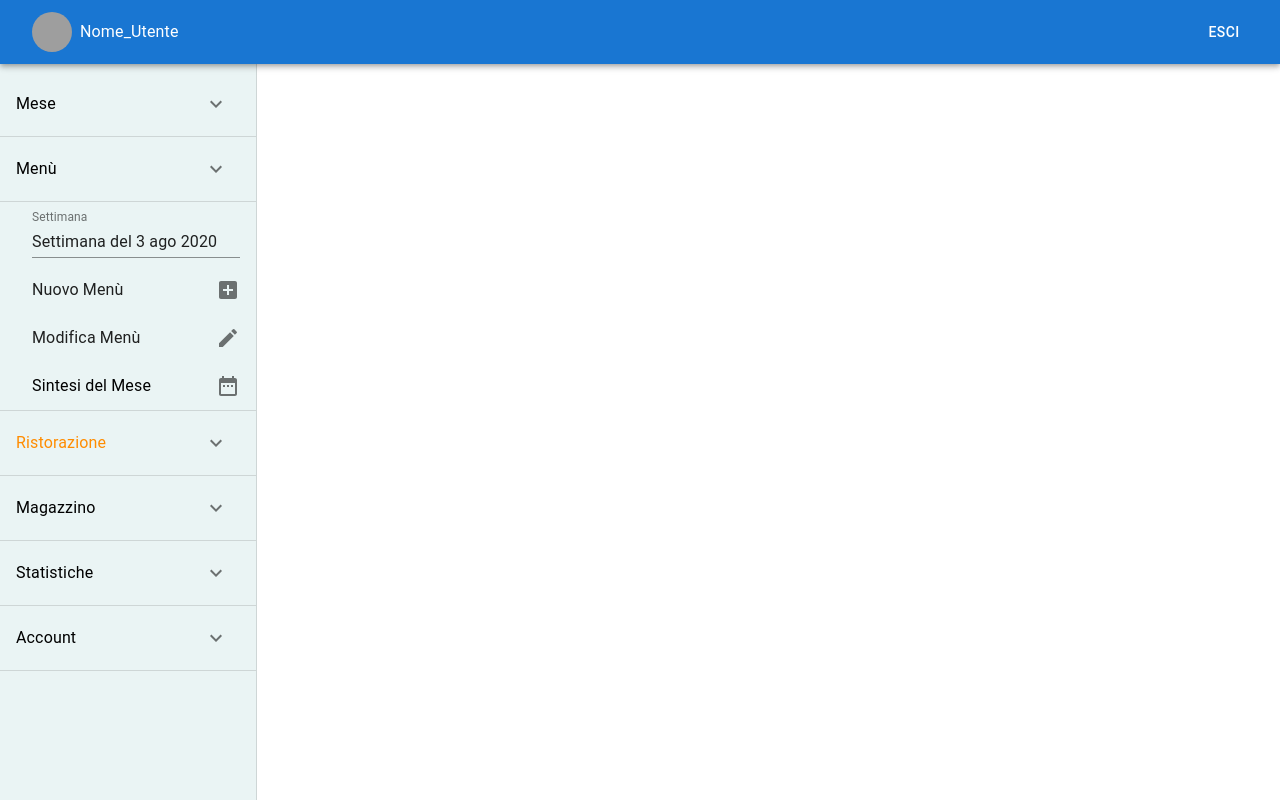
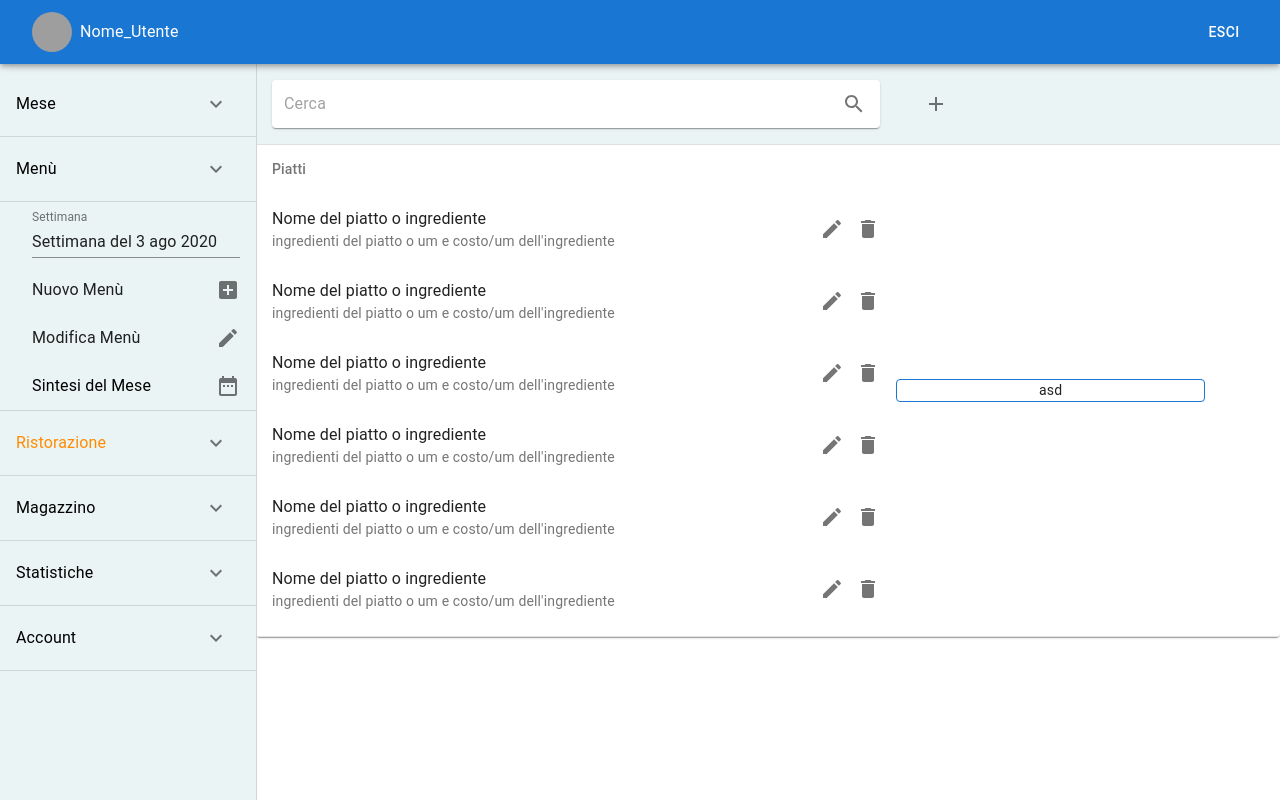
Before and after one commit to tvasari/gestionale_mensa, a React (Create React App) app: page /Ristorazione in a window 1280 px wide. Built offline with nearby package versions, Linux system fonts and the light colour scheme; grey boxes are pictures that could not be loaded.

Commit message:
aggiunta pagina risotrazione

```diff
--- /dev/null
+++ b/src/components/RistorazioneCmp/AddForm.js
@@ -0,0 +1,31 @@
+import React from 'react';
+import { makeStyles } from '@material-ui/core/styles';
+import Paper from '@material-ui/core/Paper';
+import Box from '@material-ui/core/Box';
+
+
+
+const useStyles = makeStyles(theme => ({
+    container: {
+      maxHeight: '90vh',
+      overflow: 'auto',
+      width: '80%',
+      padding: 0
+    }
+}));
+
+const AddForm  = () => {
+    const classes = useStyles();
+
+    return(
+        <Box className={classes.container} borderColor="#1976d2">
+            {props => (
+                <Paper {...props} variant="outlined">
+                    <div>asd</div>
+                </Paper>
+            )}
+        </Box>
+    );
+}
+
+export default AddForm;
--- /dev/null
+++ b/src/components/RistorazioneCmp/Item.js
@@ -0,0 +1,29 @@
+import React from 'react';
+import ListItem from '@material-ui/core/ListItem';
+import ListItemSecondaryAction from '@material-ui/core/ListItemSecondaryAction';
+import ListItemText from '@material-ui/core/ListItemText';
+import IconButton from '@material-ui/core/IconButton';
+import DeleteIcon from '@material-ui/icons/Delete';
+import EditIcon from '@material-ui/icons/Edit';
+
+
+const Item = () => {
+    return(
+        <ListItem>
+            <ListItemText
+                primary="Nome del piatto o ingrediente"
+                secondary="ingredienti del piatto o um e costo/um dell'ingrediente"
+            />
+            <ListItemSecondaryAction>
+                <IconButton edge="end">
+                    <EditIcon />
+                </IconButton>
+                <IconButton edge="end">
+                    <DeleteIcon />
+                </IconButton>
+            </ListItemSecondaryAction>
+        </ListItem>
+    );
+}
+
+export default Item;
--- /dev/null
+++ b/src/components/RistorazioneCmp/ItemList.js
@@ -0,0 +1,60 @@
+import React from 'react';
+import { makeStyles } from '@material-ui/core/styles';
+import List from '@material-ui/core/List';
+import ListSubheader from '@material-ui/core/ListSubheader';
+import Item from './Item';
+
+const useStyles = makeStyles((theme) => ({
+    root: {
+      width: '100%',
+      maxWidth: 640,
+      backgroundColor: theme.palette.background.paper,
+      position: 'relative',
+      overflow: 'auto',
+      maxHeight: 483,
+    },
+    listSection: {
+      backgroundColor: 'inherit',
+    },
+    ul: {
+      backgroundColor: 'inherit',
+      padding: 0,
+    },
+  }));
+
+const ItemList = () => {
+    const classes = useStyles();
+
+    return(
+        <List className={classes.root} subheader={<li />}>
+            <ListSubheader>{`Piatti`}</ListSubheader>
+            {
+                [0, 1, 2, 3].map((sectionId) => (
+                    <li key={`section-${sectionId}`} className={classes.listSection}>
+                        <ul className={classes.ul}>
+
+                            {[0, 1, 2].map((item) => (
+                                <Item key={`item-${sectionId}-${item}`} />
+                            ))}
+                        </ul>
+                    </li>
+                ))
+            }
+            <ListSubheader>{`Ingredienti`}</ListSubheader>
+            {
+                [0, 1, 2, 3].map((sectionId) => (
+                    <li key={`section-${sectionId}`} className={classes.listSection}>
+                        <ul className={classes.ul}>
+
+                            {[0, 1, 2].map((item) => (
+                                <Item key={`item-${sectionId}-${item}`} />
+                            ))}
+                        </ul>
+                    </li>
+                ))
+            }
+        </List>
+    );
+}
+
+export default ItemList;
--- /dev/null
+++ b/src/components/RistorazioneCmp/SearchBar.js
@@ -0,0 +1,41 @@
+import React from 'react';
+import InputBase from '@material-ui/core/InputBase';
+import Paper from '@material-ui/core/Paper';
+import IconButton from '@material-ui/core/IconButton';
+import SearchIcon from '@material-ui/icons/Search';
+import { makeStyles } from '@material-ui/core/styles';
+
+const useStyles = makeStyles((theme) => ({
+    root: {
+      padding: '2px 4px',
+      display: 'flex',
+      alignItems: 'center',
+      width: 600,
+    },
+    input: {
+      marginLeft: theme.spacing(1),
+      flex: 1,
+    },
+    iconButton: {
+      padding: 10,
+    }
+  }));
+
+const SearchBar = () => {
+    const classes = useStyles();
+
+    return(
+        <Paper component="form" className={classes.root}>
+            <InputBase
+                className={classes.input}
+                placeholder="Cerca"
+                inputProps={{ 'aria-label': 'search google maps' }}
+            />
+            <IconButton type="submit" className={classes.iconButton} aria-label="search">
+                <SearchIcon />
+            </IconButton>
+        </Paper>
+    );
+}
+
+export default SearchBar;
--- /dev/null
+++ b/src/components/RistorazioneCmp/Toolbar.js
@@ -0,0 +1,33 @@
+import React from 'react';
+import { makeStyles } from '@material-ui/core/styles';
+import IconButton from '@material-ui/core/IconButton';
+import TableRow from '@material-ui/core/TableRow';
+import TableCell from '@material-ui/core/TableCell';
+import AddIcon from '@material-ui/icons/Add';
+import SearchBar from './SearchBar';
+
+const useStyles = makeStyles(theme => ({
+    headerCell: {
+      backgroundColor: '#eaf4f4',
+
+    }
+}));
+
+const Toolbar = () => {
+    const classes = useStyles();
+
+    return(
+        <TableRow>
+            <TableCell style={{width: '100px'}} className={classes.headerCell}>
+                <SearchBar />
+            </TableCell>
+            <TableCell className={classes.headerCell}>
+                <IconButton>
+                    <AddIcon />
+                </IconButton>
+            </TableCell>
+        </TableRow>
+    );
+}
+
+export default Toolbar;
--- a/src/components/SintesiMese/HeaderSintesiMese.js
+++ b/src/components/SintesiMese/HeaderSintesiMese.js
@@ -19,24 +19,26 @@ const useStyles = makeStyles(theme => ({
     }
   }));
 
-const HeaderCostoPasto = ({ colSpan }) => {
+const HeaderSintesiMese = ({ colSpan }) => {
     const classes = useStyles();
 
     return(
         <TableRow>
-            <TableCell colSpan={colSpan} align="left" className={classes.headerCell}>
-                <div style={{display: 'flex', alignItems: 'flex-end', justifyContent: 'space-between', width: '20vw'}}>
+            <TableCell colSpan={2} align="left" className={classes.headerCell}>
+                <div>
                     <IconButton style={{padding: 0}}>
                       <NavLink style={{color: '#1976d2'}} to="/Menù">
                           <KeyboardBackspaceIcon/>
                       </NavLink>
                     </IconButton>
-                    <Selector type='Mese'/>
-                    <Selector type='Anno'/>
                 </div>
             </TableCell>
-          </TableRow>
+            <TableCell colSpan={colSpan} className={classes.headerCell}>
+                <Selector type='Mese'/>
+                <Selector type='Anno'/>
+            </TableCell>
+        </TableRow>
     );
 }
 
-export default HeaderCostoPasto;
+export default HeaderSintesiMese;
--- a/src/containers/App/App.js
+++ b/src/containers/App/App.js
@@ -7,6 +7,7 @@ import MonthlyTable from '../../components/MonthlyTable/MonthlyTable';
 import MenuTable from '../../components/MenuTable/MenuTable';
 import CostoPasto from '../CostoPasto/CostoPasto';
 import SintesiMese from '../../components/SintesiMese/SintesiMese';
+import Ristorazione from '../Ristorazione/Ristorazione';
 
 class App extends Component {
 
@@ -16,11 +17,12 @@ class App extends Component {
         <BrowserRouter>
           <Navbar />
           <Switch>
-            <Route exact path="/" component={MonthlyTable} />
+            <Route exact path="/Gestionale_Mensa" component={MonthlyTable} />
             <Route exact path="/Mese" component={MonthlyTable} />
             <Route path="/Menù" component={MenuTable} />
             <Route path="/CostoPasto" component={CostoPasto} />
             <Route path="/SintesiMese" component={SintesiMese} />
+            <Route path="/Ristorazione" component={Ristorazione} />
           </Switch>
         </BrowserRouter>
       </div>
--- /dev/null
+++ b/src/containers/Ristorazione/Ristorazione.js
@@ -0,0 +1,43 @@
+import React from 'react';
+import { makeStyles } from '@material-ui/core/styles';
+import TableContainer from '@material-ui/core/TableContainer';
+import Table from '@material-ui/core/Table';
+import TableHead from '@material-ui/core/TableHead';
+import TableBody from '@material-ui/core/TableBody';
+import TableRow from '@material-ui/core/TableRow';
+import TableCell from '@material-ui/core/TableCell';
+import Paper from '@material-ui/core/Paper';
+import Toolbar from '../../components/RistorazioneCmp/Toolbar';
+import ItemList from '../../components/RistorazioneCmp/ItemList';
+import AddForm from '../../components/RistorazioneCmp/AddForm';
+
+const useStyles = makeStyles(theme => ({
+    container: {
+      maxHeight: '90vh',
+      overflow: 'auto',
+      width: '80%',
+      float: 'right'
+    }
+}));
+
+const Ristorazione  = () => {
+    const classes = useStyles();
+
+    return(
+        <TableContainer component={Paper} className={classes.container}>
+            <Table>
+                <TableHead>
+                    <Toolbar />
+                </TableHead>
+                <TableBody>
+                    <TableRow>
+                        <TableCell style={{padding: 0}}><ItemList /></TableCell>
+                        <TableCell align="center" style={{padding: 0}}><AddForm /></TableCell>
+                    </TableRow>
+                </TableBody>
+            </Table>
+        </TableContainer>
+    );
+}
+
+export default Ristorazione;
```
